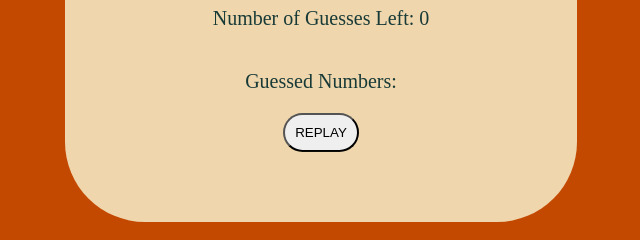
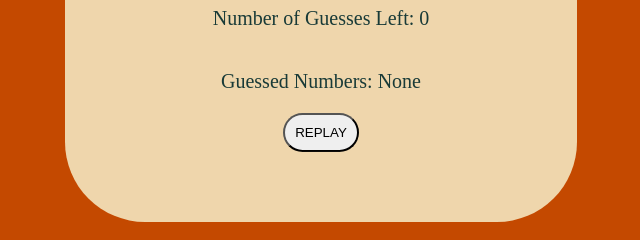
Before and after one commit to abrielcleaver/LAB-01-guess-a-number, a website: page index.html in a window 1280 px wide. Both pictures are taken after a click on the button "REPLAY". Shown: the part 501-741 px from the top of the page, 319-959 px from the left. Drawn offline with Linux system fonts and the light colour scheme.

Commit message:
update reset button to display guess button after being clicked

```diff
--- a/app.js
+++ b/app.js
@@ -1,9 +1,7 @@
 
 const userGuess = document.getElementById('user-guess');
-const result = document.getElementById('result');
 const guessButton = document.getElementById('guess-button');
 const guessCount = document.getElementById('guess-count');
-const guessed = document.getElementById('numbers-guessed');
 const resetButton = document.getElementById('resetButton');
 
 const msg1 = document.getElementById('message-1');
@@ -28,11 +26,10 @@ guessButton.addEventListener('click', ()=>{
         userStatus = 'Number too high!';
     } else {
     // (guess < randomNum) {
-
         userStatus = 'Number too low!';
     }
     if (guess !== randomNum && numberGuessesLeft === 0) {
-        console.log('I am here');
+      //  console.log('I am here');
         userStatus = 'No more guesses.';
         guessButton.style.display = 'none';
 
@@ -52,6 +49,7 @@ guessButton.addEventListener('click', ()=>{
 resetButton.addEventListener('click', ()=>{
     msg1.textContent = '';
     msg2.textContent = 'Number of Guesses Left: 0';
-    msg3.textContent = 'Guessed Numbers: ';
-    console.log('click');
+    msg3.textContent = 'Guessed Numbers: None ';
+   // console.log('click');
+   guessButton.style.display = '' ;
 });
--- a/index.html
+++ b/index.html
@@ -32,7 +32,7 @@
         <button id="guess-button" class='hidden'>GUESS</button>
 
         <p id="message-2">Number Of Guesses Left: 0</p>
-        <p id="message-3">Guessed Numbers: <span id='numbers-guessed'>None</span> </p>
+        <p id="message-3">Guessed Numbers: None</p>
         <button id="resetButton">REPLAY</button>
 
     </div>
```
